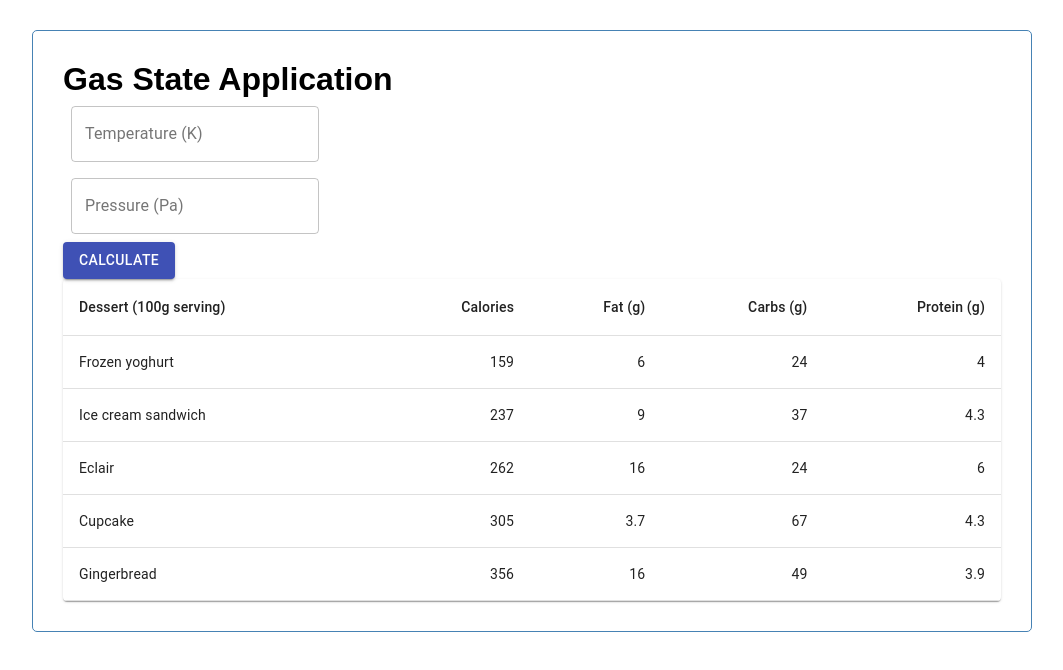
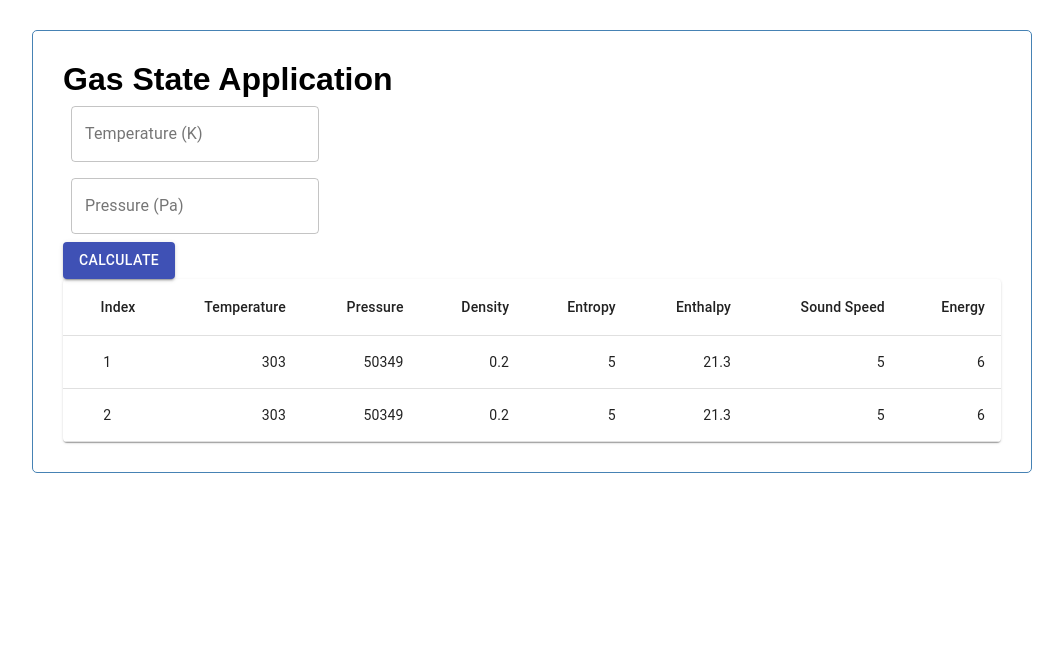
Before and after one commit to klagergren/gas-state-app, a React (Create React App) app in the folder gsui/gas-state-ui/: page / in a window 1280 px wide. Shown: the top 670 px of the page, without its empty margins (108-1171 px from the left). Built offline with nearby package versions, Linux system fonts and the light colour scheme.

Commit message:
GSC-2 Replaced original dummy data with gas state dummy data

```diff
--- a/gsui/gas-state-ui/src/components/GasStateTable.jsx
+++ b/gsui/gas-state-ui/src/components/GasStateTable.jsx
@@ -14,16 +14,42 @@ const useStyles = makeStyles({
   },
 });
 
-function createData(name, calories, fat, carbs, protein) {
-  return { name, calories, fat, carbs, protein };
+function createData(
+  index,
+  temp,
+  pressure,
+  density,
+  entropy,
+  enthalpy,
+  soundSpeed,
+  energy
+) {
+  return {
+    index,
+    temp,
+    pressure,
+    density,
+    entropy,
+    enthalpy,
+    soundSpeed,
+    energy,
+  };
 }
 
 const rows = [
-  createData('Frozen yoghurt', 159, 6.0, 24, 4.0),
-  createData('Ice cream sandwich', 237, 9.0, 37, 4.3),
-  createData('Eclair', 262, 16.0, 24, 6.0),
-  createData('Cupcake', 305, 3.7, 67, 4.3),
-  createData('Gingerbread', 356, 16.0, 49, 3.9),
+  createData(1, 303, 50349, 0.2, 5, 21.3, 5, 6),
+  createData(2, 303, 50349, 0.2, 5, 21.3, 5, 6),
+];
+
+const rowHeaders = [
+  'Index',
+  'Temperature',
+  'Pressure',
+  'Density',
+  'Entropy',
+  'Enthalpy',
+  'Sound Speed',
+  'Energy',
 ];
 
 function GasStateTable() {
@@ -34,23 +60,24 @@ function GasStateTable() {
         <Table className={classes.table} aria-label="simple table">
           <TableHead>
             <TableRow>
-              <TableCell>Dessert (100g serving)</TableCell>
-              <TableCell align="right">Calories</TableCell>
-              <TableCell align="right">Fat&nbsp;(g)</TableCell>
-              <TableCell align="right">Carbs&nbsp;(g)</TableCell>
-              <TableCell align="right">Protein&nbsp;(g)</TableCell>
+              {rowHeaders.map((rowHeader) => (
+                <TableCell align="right">{rowHeader}</TableCell>
+              ))}
             </TableRow>
           </TableHead>
           <TableBody>
             {rows.map((row) => (
-              <TableRow key={row.name}>
-                <TableCell component="th" scope="row">
-                  {row.name}
+              <TableRow key={row.index}>
+                <TableCell component="th" scope="row" align="center">
+                  {row.index}
                 </TableCell>
-                <TableCell align="right">{row.calories}</TableCell>
-                <TableCell align="right">{row.fat}</TableCell>
-                <TableCell align="right">{row.carbs}</TableCell>
-                <TableCell align="right">{row.protein}</TableCell>
+                <TableCell align="right">{row.temp}</TableCell>
+                <TableCell align="right">{row.pressure}</TableCell>
+                <TableCell align="right">{row.density}</TableCell>
+                <TableCell align="right">{row.entropy}</TableCell>
+                <TableCell align="right">{row.enthalpy}</TableCell>
+                <TableCell align="right">{row.soundSpeed}</TableCell>
+                <TableCell align="right">{row.energy}</TableCell>
               </TableRow>
             ))}
           </TableBody>
```
